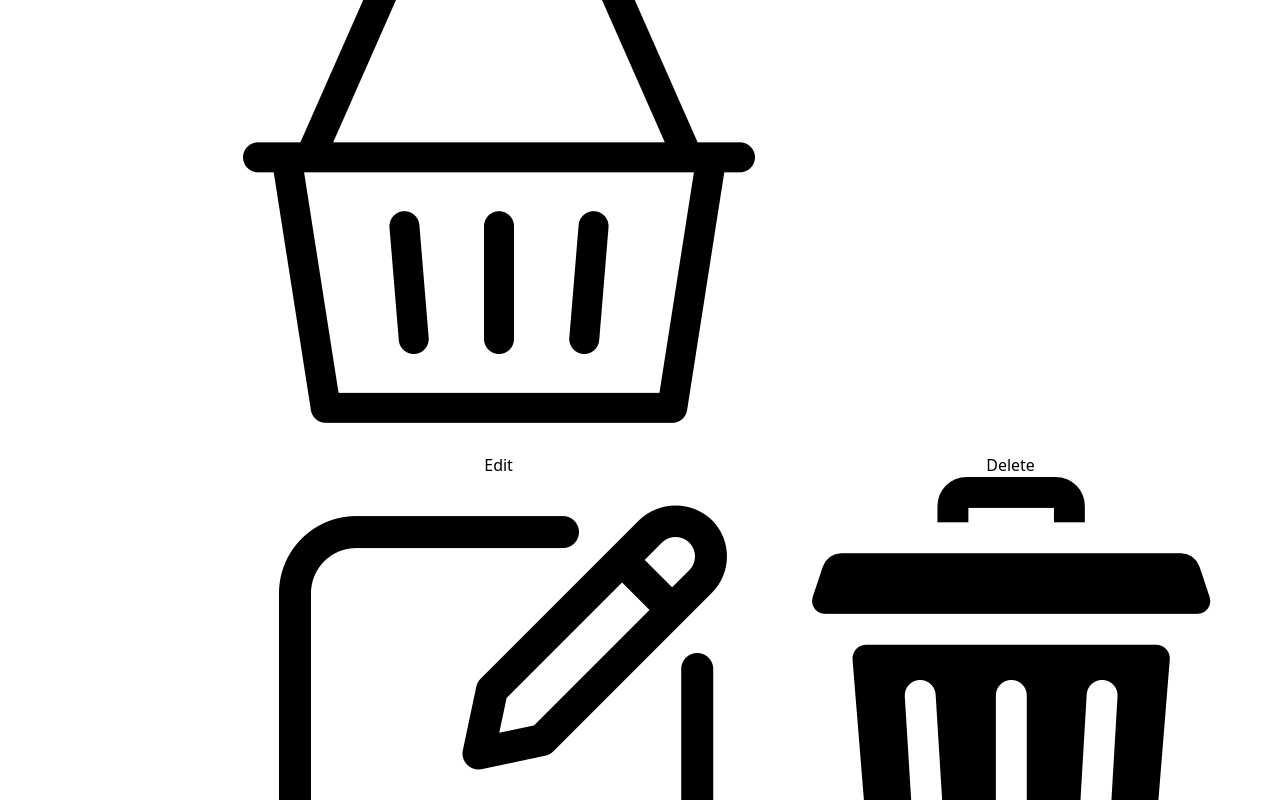
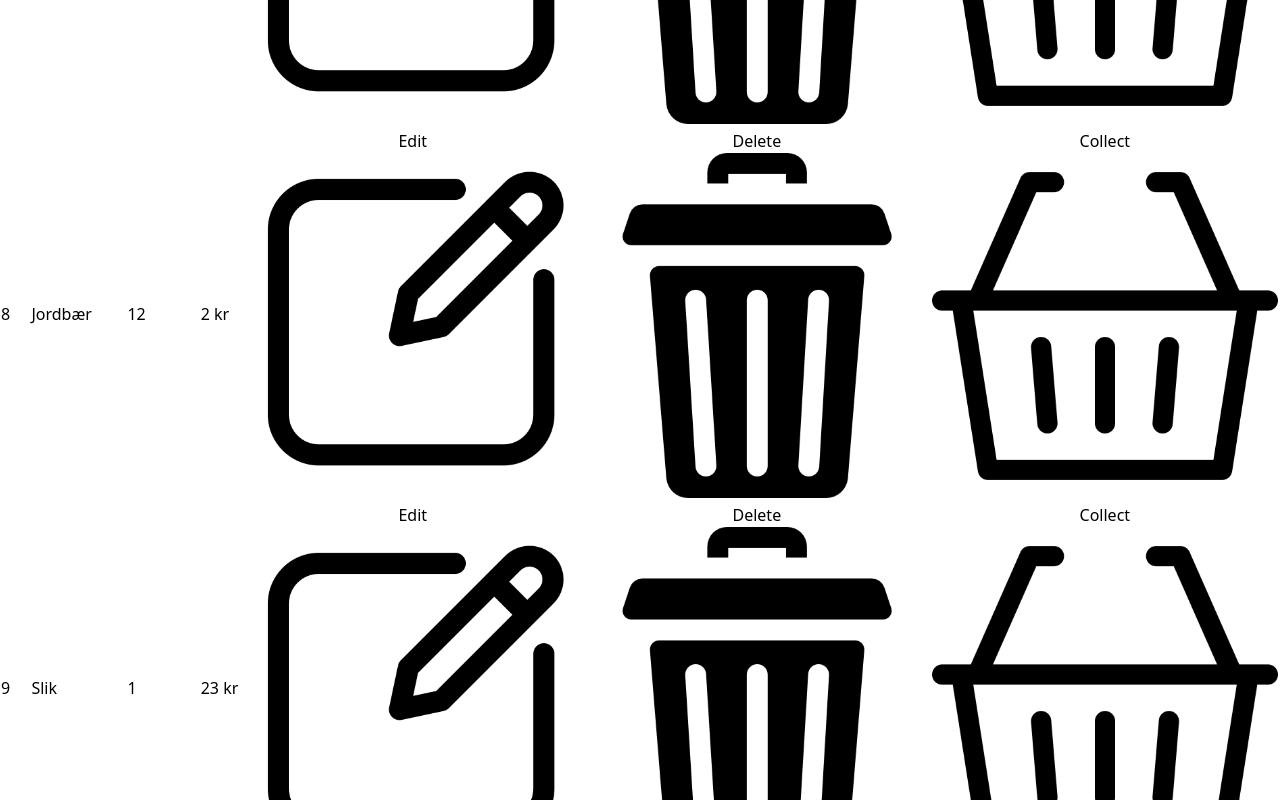
Before and after one commit to TheRealJackiBoi/dat3-frontend-shoppinglist, a React (Vite) app: page / in a window 1280 px wide. Shown: the part 720-1520 px from the top of the page. Built offline with nearby package versions, Linux system fonts and the light colour scheme; data requests are answered from the project's data file.

Commit message:
changed buttons🤾🏼

```diff
--- a/db.json
+++ b/db.json
@@ -11,14 +11,15 @@
       "id": 7,
       "name": "blåbær",
       "quantity": "21",
-      "price": "51"
+      "price": "51",
+      "pickedUp": false
     },
     {
       "id": 8,
       "name": "Jordbær",
       "quantity": "12",
       "price": "2",
-      "pickedUp": true
+      "pickedUp": false
     },
     {
       "id": 9,
--- a/src/components/ShoppingList.jsx
+++ b/src/components/ShoppingList.jsx
@@ -141,9 +141,10 @@ function ShoppingList({ list, onDeleteItem, onUpdateItem }) {
                     {valuta == "kr" ? valuta : ""}
                   </td>
                   <td className="px-4 py-2 text-center">
-                      <div className="flex justify-center space-x-2">
+                      <div className="flex justify-center">
+                        <td className="mx-auto">
                         <button
-                          className="bg-blue-500 hover:bg-blue-700 text-white font-bold py-1 px-2 rounded min-w-[100px]"
+                          className="bg-blue-500 hover:bg-blue-700 text-white font-bold py-1 px-2 rounded "
                           onClick={() => {
                             setIsUpdating(true);
                             setUpdatingItem(item);
@@ -157,8 +158,10 @@ function ShoppingList({ list, onDeleteItem, onUpdateItem }) {
                             alt="edit"
                           ></img>
                         </button>
+                        </td>
+                        <td className="mx-auto">
                         <button
-                          className="bg-red-500 hover:bg-red-700 text-white font-bold py-1 px-2 rounded min-w-[100px]"
+                          className="bg-red-500 hover:bg-red-700 text-white font-bold py-1 px-2 rounded "
                           onClick={() => onDeleteItem(item.id)}
                         >
                           Delete{" "}
@@ -169,11 +172,13 @@ function ShoppingList({ list, onDeleteItem, onUpdateItem }) {
                             alt="delete"
                           ></img>
                         </button>
+                        </td>
+                        <td className="mx-auto ">
                         <button
                           className={`font-bold py-1 px-2 rounded ${
                             item.pickedUp
-                              ? "bg-orange-500 hover:bg-orange-700 text-black min-w-[110px]"
-                              : "bg-teal-500 hover:bg-teal-700 text-white min-w-[110px]"
+                              ? "bg-orange-500 hover:bg-orange-700 text-black"
+                              : "bg-teal-500 hover:bg-teal-700 text-white"
                           }`}
                           onClick={async () => {
                             await onUpdateItem({
@@ -197,6 +202,7 @@ function ShoppingList({ list, onDeleteItem, onUpdateItem }) {
                             alt="collect"
                           ></img>
                         </button>
+                        </td>
                       </div>
                     </td>
                 </>
```
